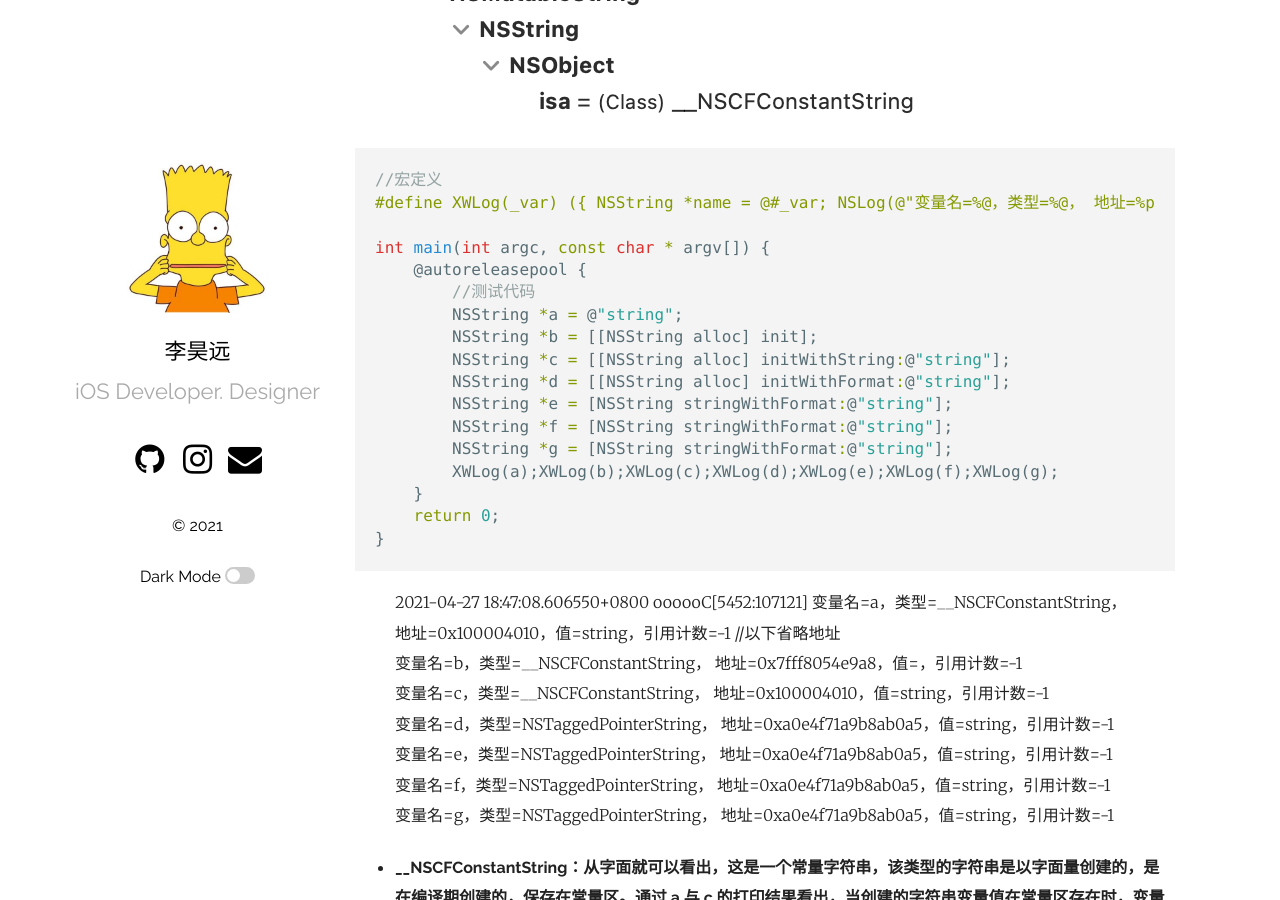
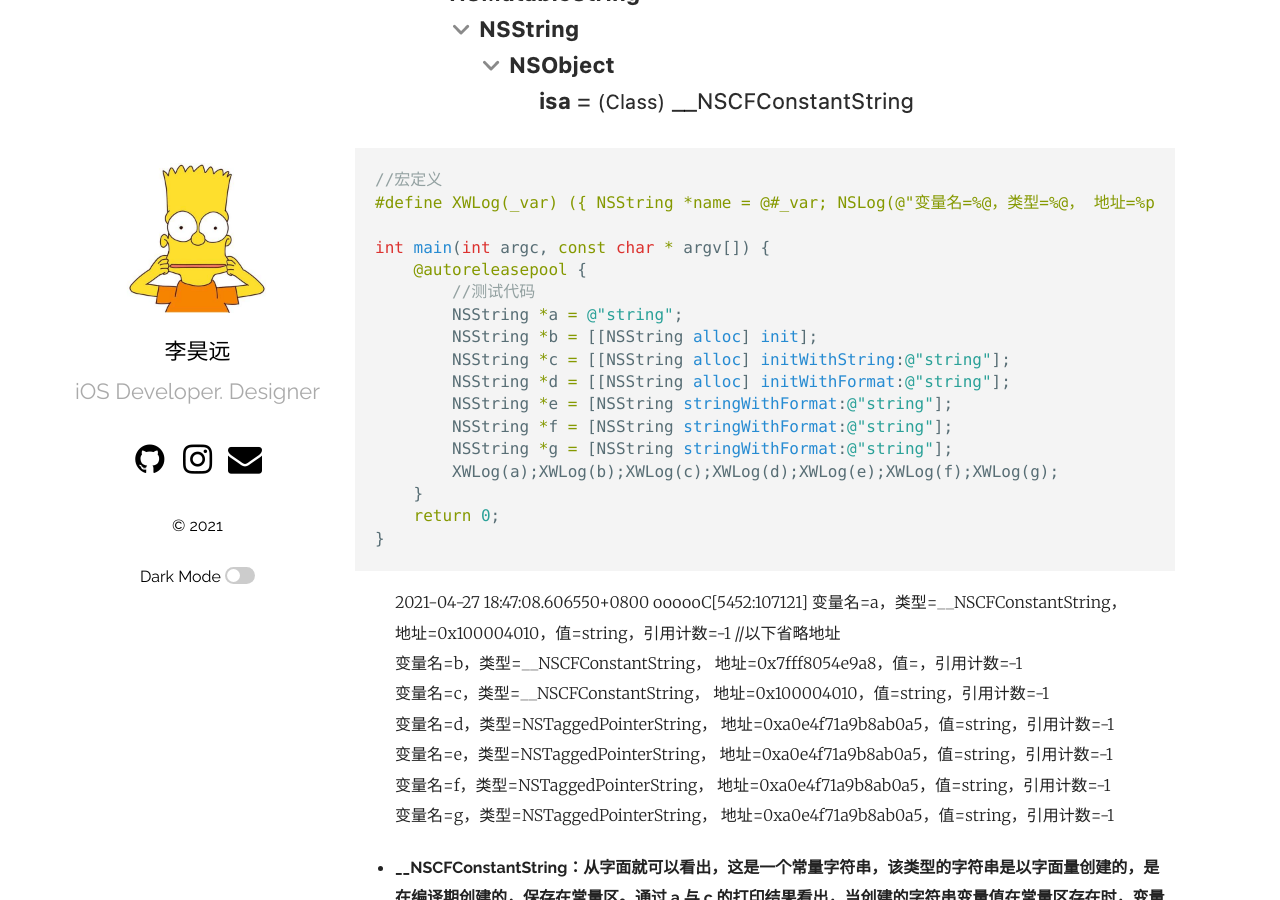
Before and after one commit to wohennengshui/lihaoyuan.github.io, a Jekyll site: the page built from _posts/2021-04-26-iOS_笔记迁移2.md, in a window 1280 px wide and 900 px high, scrolled down 396 px. Built offline with Jekyll 4.4.1, drawn with Linux system fonts in a browser that asks for light colours.

Commit message:
markdown note

````diff
--- a/_posts/2021-04-26-iOS_笔记迁移2.md
+++ b/_posts/2021-04-26-iOS_笔记迁移2.md
@@ -10,7 +10,7 @@ categories: iOS
 
 #### 首先 NSString 封装为NSCFConstantString -> NSMutableString -> NSString -> NSObject
 ![NSString1]({{ site.url }}/assets/postImage/NSString1.png)
-```c
+``` objc
 //宏定义
 #define XWLog(_var) ({ NSString *name = @#_var; NSLog(@"变量名=%@，类型=%@， 地址=%p，值=%@，引用计数=%d", name, [_var class], _var, _var, (int)[_var retainCount]); })
 
````
Also changed, not shown: _posts/2021-04-26-algorithm_笔记迁移3.md (added, +14 -0 lines), assets/postImage/leetcode1.png (added), assets/postImage/leetcode13.png (added), assets/postImage/leetcode7.png (added).
